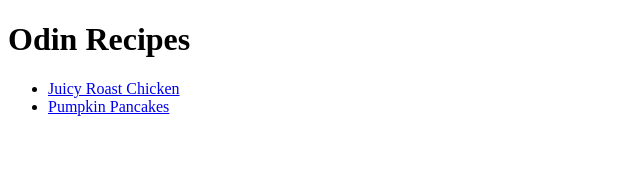
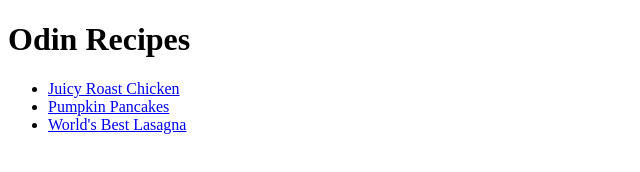
Before and after one commit to The-Shy-Guy/odin-recipes, a plain HTML site: page index.html in a window 1280 px wide. Shown: the whole page, without its empty margins (0-640 px from the left). Drawn offline with Linux system fonts and the light colour scheme.

Commit message:
The home page

```diff
--- a/index.html
+++ b/index.html
@@ -10,7 +10,7 @@
         <ul>
             <li><a href="recipes/roast-chicken.html">Juicy Roast Chicken</a></li>
             <li><a href="recipes/pumpkin-pancake.html">Pumpkin Pancakes</a></li>
-
+            <li><a href="recipes/lasagna.html">World's Best Lasagna</a></li>
 
 
 
```
